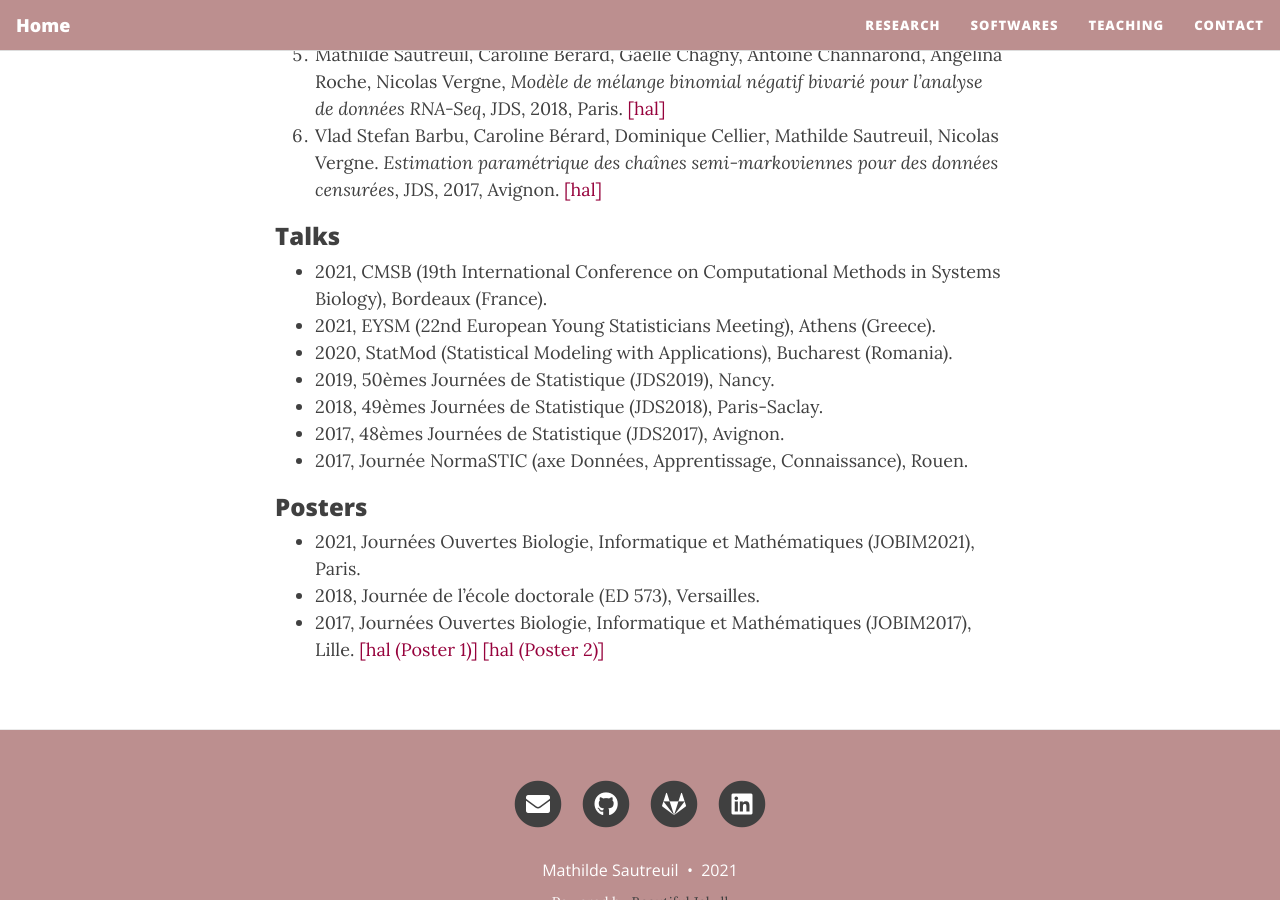
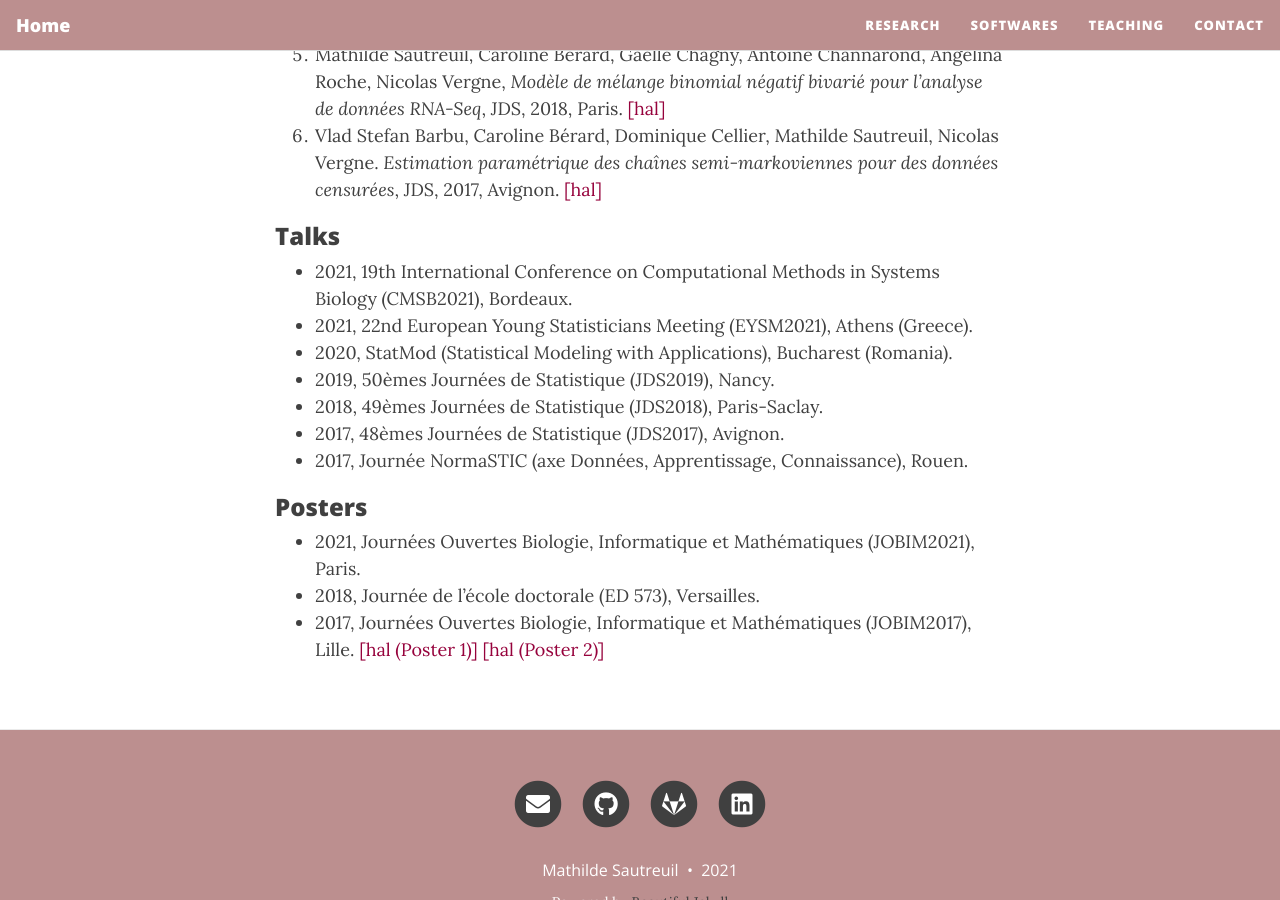
Before and after one commit to mathildesautreuil/mathildesautreuil.github.io, a Jekyll site: the page built from research.md, in a window 1280 px wide and 900 px high, scrolled down 824 px. Built offline with Jekyll 4.4.1, drawn with Linux system fonts in a browser that asks for light colours; nearby versions of some CDN libraries.

Commit message:
modif confs

```diff
--- a/research.md
+++ b/research.md
@@ -28,8 +28,8 @@ layout: page
 
 ### Talks
 
-* 2021, CMSB (19th International Conference on Computational Methods in Systems Biology), Bordeaux (France).
-* 2021, EYSM (22nd European Young Statisticians Meeting), Athens (Greece).
+* 2021, 19th International Conference on Computational Methods in Systems Biology (CMSB2021), Bordeaux.
+* 2021, 22nd European Young Statisticians Meeting (EYSM2021), Athens (Greece).
 * 2020, StatMod (Statistical Modeling with Applications), Bucharest (Romania).
 * 2019, 50èmes Journées de Statistique (JDS2019), Nancy.
 * 2018, 49èmes Journées de Statistique (JDS2018), Paris-Saclay.
```
